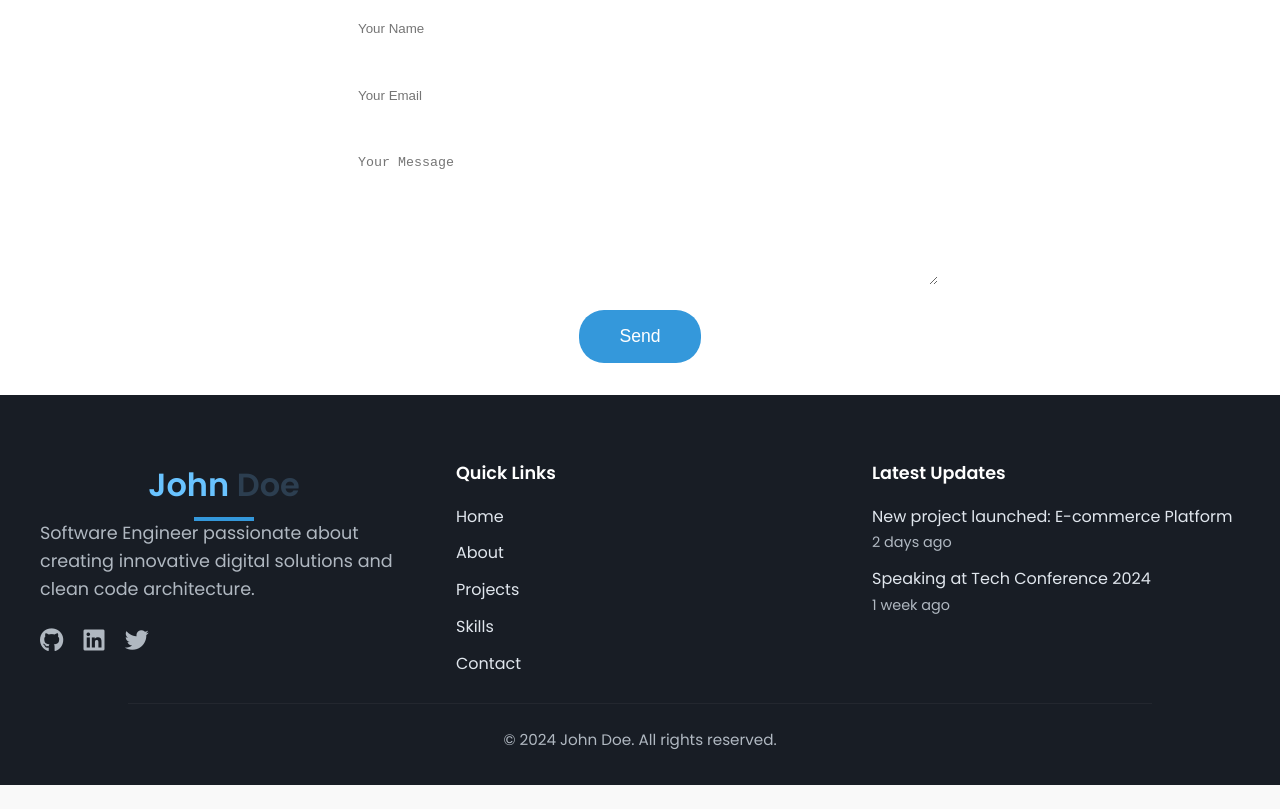
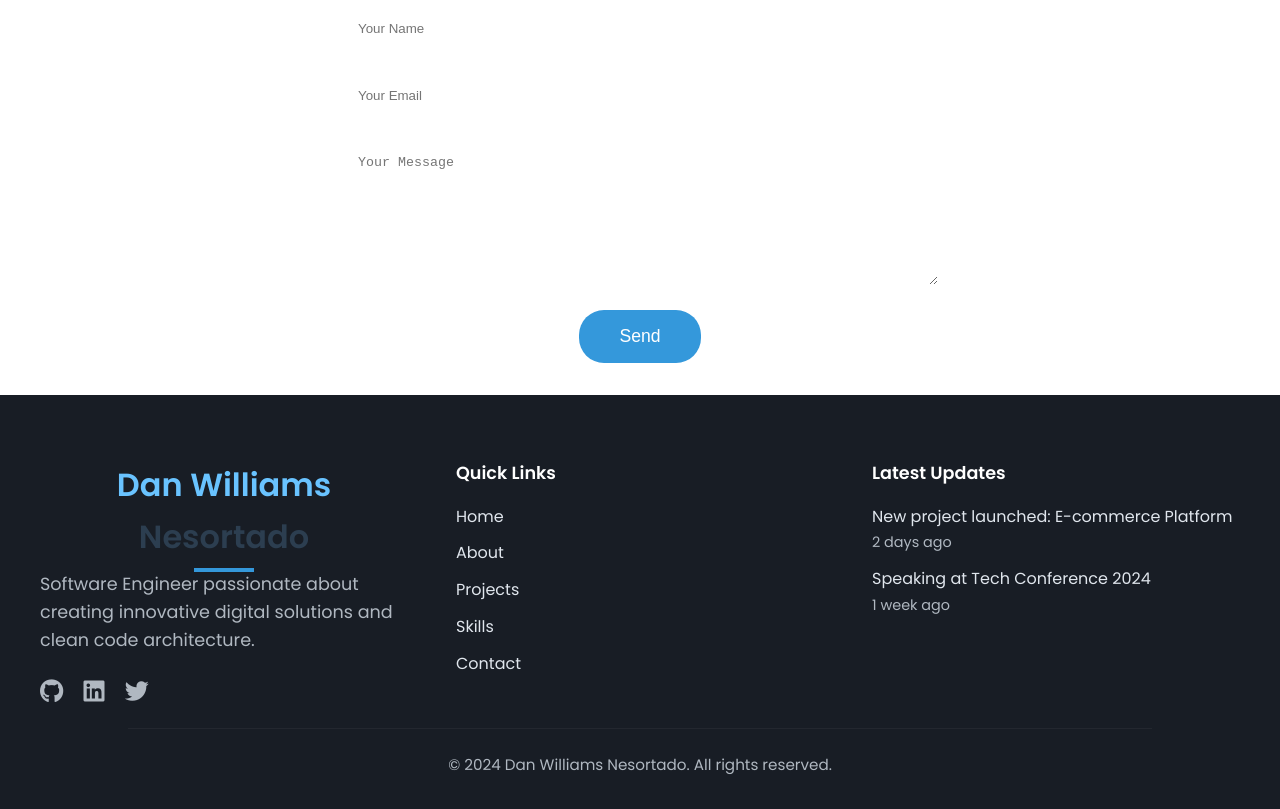
Before and after one commit to 1Agahan1/1agahan1.oi-main, a plain HTML site: page index.html in a window 1280 px wide. Shown: the part 3099-3908 px from the top of the page. Before the commit the page ends 3884 px from the top, so only its background shows below. Drawn offline with Linux system fonts and the light colour scheme.

Commit message:
Update index.html

```diff
--- a/index.html
+++ b/index.html
@@ -116,7 +116,7 @@
     <footer class="site-footer">
   <div class="footer-content">
     <div class="footer-col profile">
-      <h2><span style="color:#69c3ff">John</span> Doe</h2>
+      <h2><span style="color:#69c3ff">Dan Williams</span> Nesortado</h2>
       <p>Software Engineer passionate about creating innovative digital solutions and clean code architecture.</p>
       <div class="footer-social">
         <a href="#" aria-label="GitHub"><i class="fab fa-github"></i></a>
@@ -150,7 +150,7 @@
   </div>
   <hr class="footer-divider">
   <div class="footer-bottom">
-    <span>&copy; 2024 John Doe. All rights reserved.</span>
+    <span>&copy; 2024 Dan Williams Nesortado. All rights reserved.</span>
   </div>
   <button id="scrollToTop" aria-label="Scroll to top"><i class="fas fa-arrow-up"></i></button>
 </footer>
```
